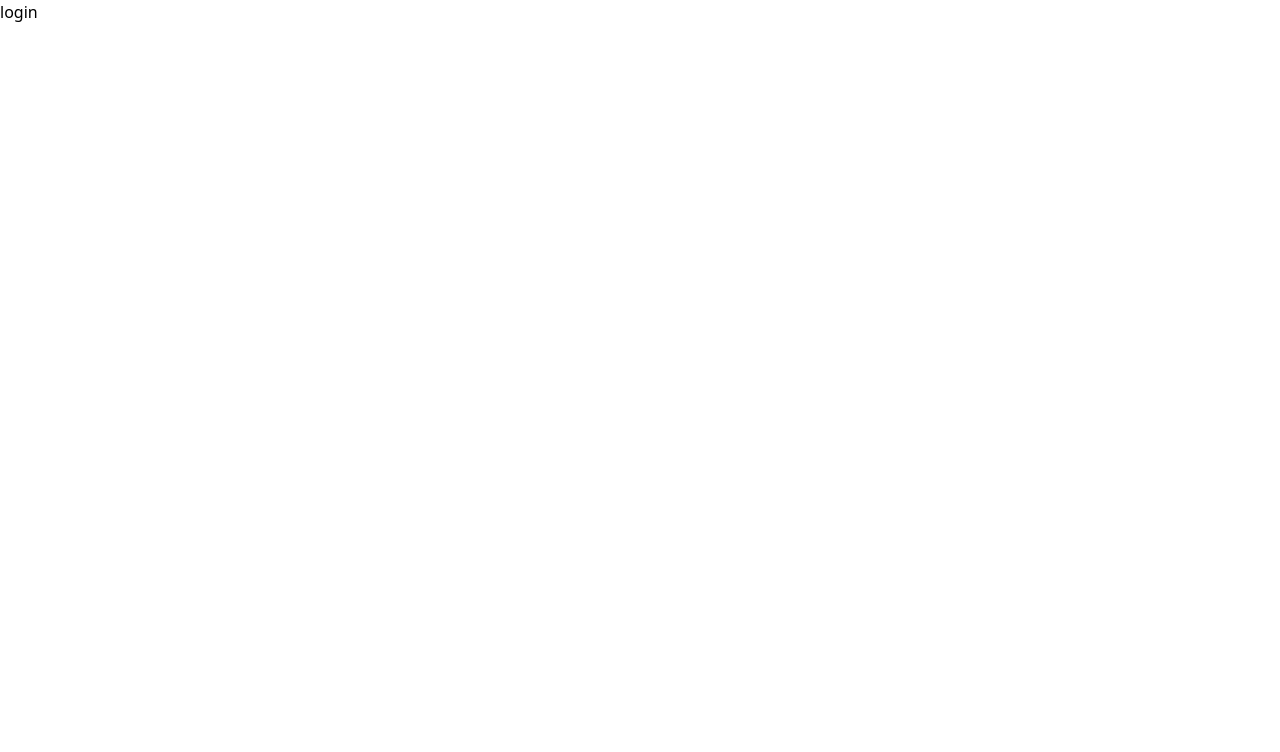
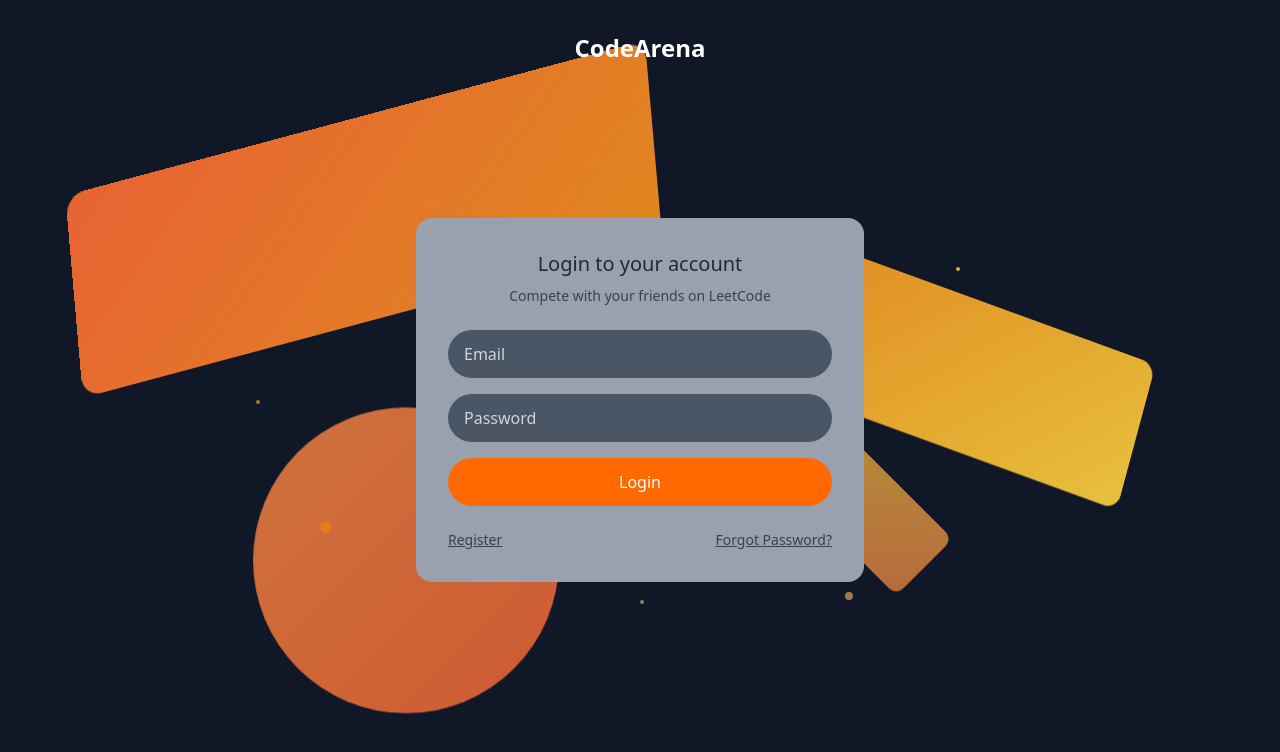
Before and after one commit to Philip-Skaria/CodeArena, a React (Vite) app in the folder frontend/: page /login in a window 1280 px wide. Shown: the top 752 px of the page. Built offline with nearby package versions, Linux system fonts and the light colour scheme.

Commit message:
login page

```diff
--- a/frontend/src/pages/Login.jsx
+++ b/frontend/src/pages/Login.jsx
@@ -1,9 +1,202 @@
-import React from 'react'
+import React, { useState } from 'react';
 
-export const Login = () => {
+const Login = () => {
+  const [email, setEmail] = useState('');
+  const [password, setPassword] = useState('');
+
+  const handleLogin = (e) => {
+    e.preventDefault();
+    console.log('Login attempted with:', { email, password });
+    // Add your login logic here
+  };
+
+  const handleRegister = () => {
+    console.log('Navigate to register page');
+    // Add navigation to register page
+  };
+
+  const handleForgotPassword = () => {
+    console.log('Navigate to forgot password page');
+    // Add navigation to forgot password page
+  };
+
   return (
-    <div>login</div>
-  )
-}
+    <div className="min-h-screen bg-gray-900 flex flex-col items-center justify-center relative overflow-hidden">
+      {/* Header */}
+      <div className="absolute top-8 left-1/2 transform -translate-x-1/2 z-10">
+        <h1 className="text-2xl font-semibold text-white">CodeArena</h1>
+      </div>
 
-export default Login
+      {/* Geometric Background */}
+      <div className="absolute inset-0 overflow-hidden">
+        {/* Large orange shape */}
+        <div
+          className="absolute opacity-90 animate-pulse"
+          style={{
+            width: '600px',
+            height: '200px',
+            background: 'linear-gradient(135deg, #ff6b35, #f7931e)',
+            borderRadius: '20px',
+            top: '15%',
+            left: '5%',
+            transform: 'rotate(-15deg) skewX(-10deg)',
+            animation: 'float1 6s ease-in-out infinite'
+          }}
+        />
+
+        {/* Medium yellow-orange shape */}
+        <div
+          className="absolute opacity-90"
+          style={{
+            width: '400px',
+            height: '150px',
+            background: 'linear-gradient(135deg, #f7931e, #ffd23f)',
+            borderRadius: '15px',
+            top: '35%',
+            right: '10%',
+            transform: 'rotate(20deg) skewX(5deg)',
+            animation: 'float2 8s ease-in-out infinite'
+          }}
+        />
+
+        {/* Large circular shape */}
+        <div
+          className="absolute opacity-80"
+          style={{
+            width: '300px',
+            height: '300px',
+            background: 'linear-gradient(135deg, #ff8c42, #ff6b35)',
+            borderRadius: '50%',
+            bottom: '10%',
+            left: '20%',
+            animation: 'float3 7s ease-in-out infinite'
+          }}
+        />
+
+        {/* Additional geometric elements */}
+        <div
+          className="absolute opacity-70"
+          style={{
+            width: '250px',
+            height: '80px',
+            background: 'linear-gradient(135deg, #ffd23f, #ff8c42)',
+            borderRadius: '10px',
+            top: '55%',
+            right: '25%',
+            transform: 'rotate(45deg)',
+            animation: 'float4 5s ease-in-out infinite'
+          }}
+        />
+
+        {/* Scattered dots for detail */}
+        <div className="absolute top-1/4 left-1/3 w-2 h-2 bg-orange-300 rounded-full opacity-60 animate-ping" />
+        <div className="absolute top-1/3 right-1/4 w-1 h-1 bg-yellow-300 rounded-full opacity-80" />
+        <div className="absolute bottom-1/3 left-1/4 w-3 h-3 bg-orange-400 rounded-full opacity-50" />
+        <div className="absolute top-1/2 left-1/5 w-1 h-1 bg-yellow-400 rounded-full opacity-70 animate-pulse" />
+        <div className="absolute bottom-1/4 right-1/3 w-2 h-2 bg-orange-300 rounded-full opacity-60" />
+        <div className="absolute top-3/4 left-1/2 w-1 h-1 bg-yellow-200 rounded-full opacity-50" />
+      </div>
+
+      {/* Login Form */}
+      <div className="relative z-10 bg-gray-400 bg-opacity-80 backdrop-blur-sm rounded-2xl p-8 w-full max-w-md mx-4">
+        {/* Form Header */}
+        <div className="text-center mb-6">
+          <h2 className="text-xl font-medium text-gray-800 mb-2">Login to your account</h2>
+          <p className="text-sm text-gray-700">Compete with your friends on LeetCode</p>
+        </div>
+
+        {/* Login Form */}
+        <div className="space-y-4">
+          {/* Email Input */}
+          <div>
+            <input
+              type="email"
+              placeholder="Email"
+              value={email}
+              onChange={(e) => setEmail(e.target.value)}
+              className="w-full px-4 py-3 bg-gray-600 text-white placeholder-gray-300 rounded-full border-none outline-none focus:bg-gray-500 transition-colors"
+            />
+          </div>
+
+          {/* Password Input */}
+          <div>
+            <input
+              type="password"
+              placeholder="Password"
+              value={password}
+              onChange={(e) => setPassword(e.target.value)}
+              className="w-full px-4 py-3 bg-gray-600 text-white placeholder-gray-300 rounded-full border-none outline-none focus:bg-gray-500 transition-colors"
+            />
+          </div>
+
+          {/* Login Button */}
+          <button
+            onClick={handleLogin}
+            className="w-full bg-orange-500 hover:bg-orange-600 text-white font-medium py-3 rounded-full transition-colors duration-200 transform hover:scale-105"
+          >
+            Login
+          </button>
+        </div>
+
+        {/* Footer Links */}
+        <div className="flex justify-between items-center mt-6 text-sm">
+          <button
+            onClick={handleRegister}
+            className="text-gray-700 hover:text-gray-900 underline transition-colors cursor-pointer"
+          >
+            Register
+          </button>
+          <button
+            onClick={handleForgotPassword}
+            className="text-gray-700 hover:text-gray-900 underline transition-colors cursor-pointer"
+          >
+            Forgot Password?
+          </button>
+        </div>
+      </div>
+
+      {/* Custom CSS for animations */}
+      <style dangerouslySetInnerHTML={{
+        __html: `
+          @keyframes float1 {
+            0%, 100% {
+              transform: rotate(-15deg) skewX(-10deg) translateY(0px);
+            }
+            50% {
+              transform: rotate(-15deg) skewX(-10deg) translateY(-15px);
+            }
+          }
+
+          @keyframes float2 {
+            0%, 100% {
+              transform: rotate(20deg) skewX(5deg) translateY(0px);
+            }
+            50% {
+              transform: rotate(20deg) skewX(5deg) translateY(20px);
+            }
+          }
+
+          @keyframes float3 {
+            0%, 100% {
+              transform: translateY(0px) scale(1);
+            }
+            50% {
+              transform: translateY(-25px) scale(1.05);
+            }
+          }
+
+          @keyframes float4 {
+            0%, 100% {
+              transform: rotate(45deg) translateY(0px);
+            }
+            50% {
+              transform: rotate(45deg) translateY(-20px);
+            }
+          }
+        `
+      }} />
+    </div>
+  );
+};
+
+export default Login;
```
